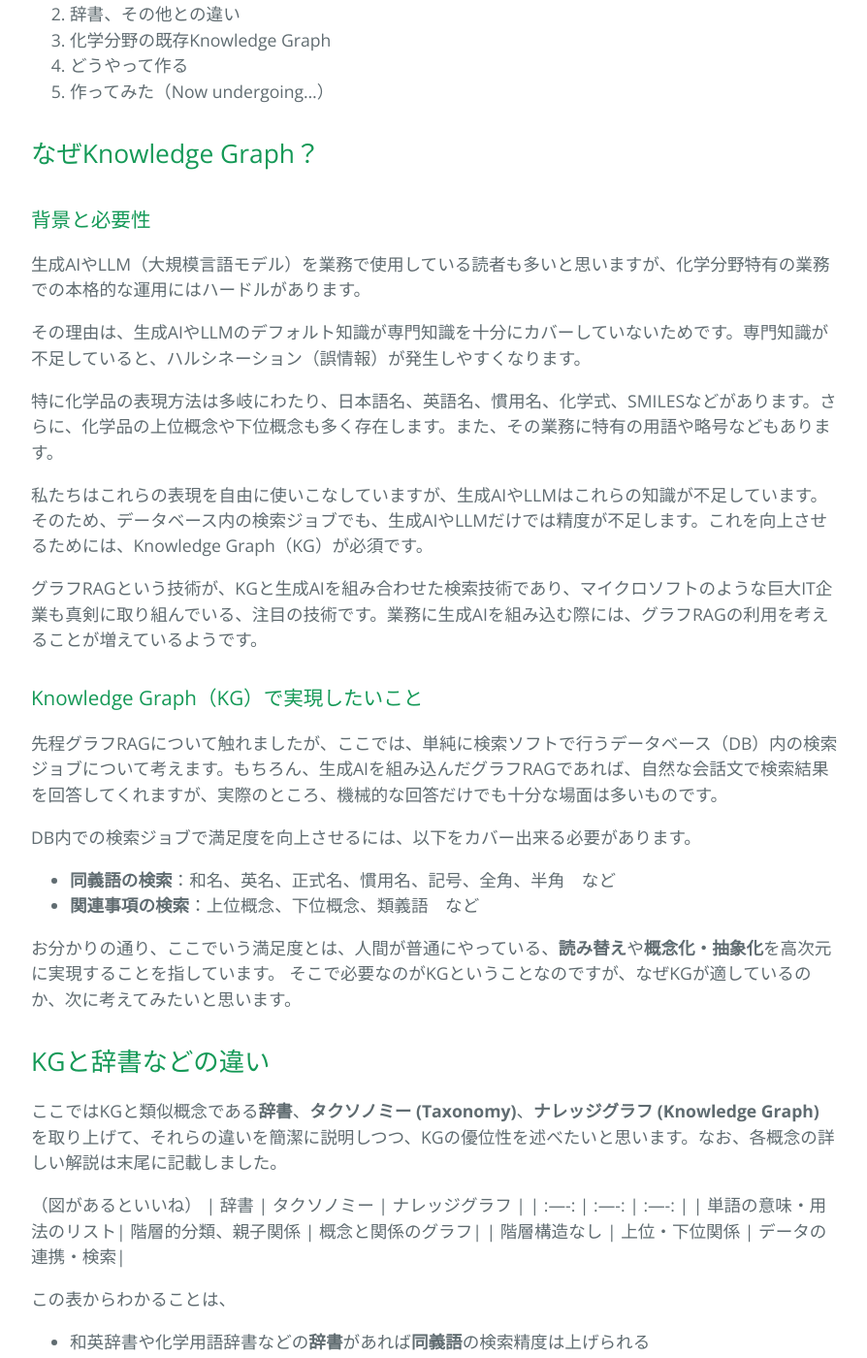
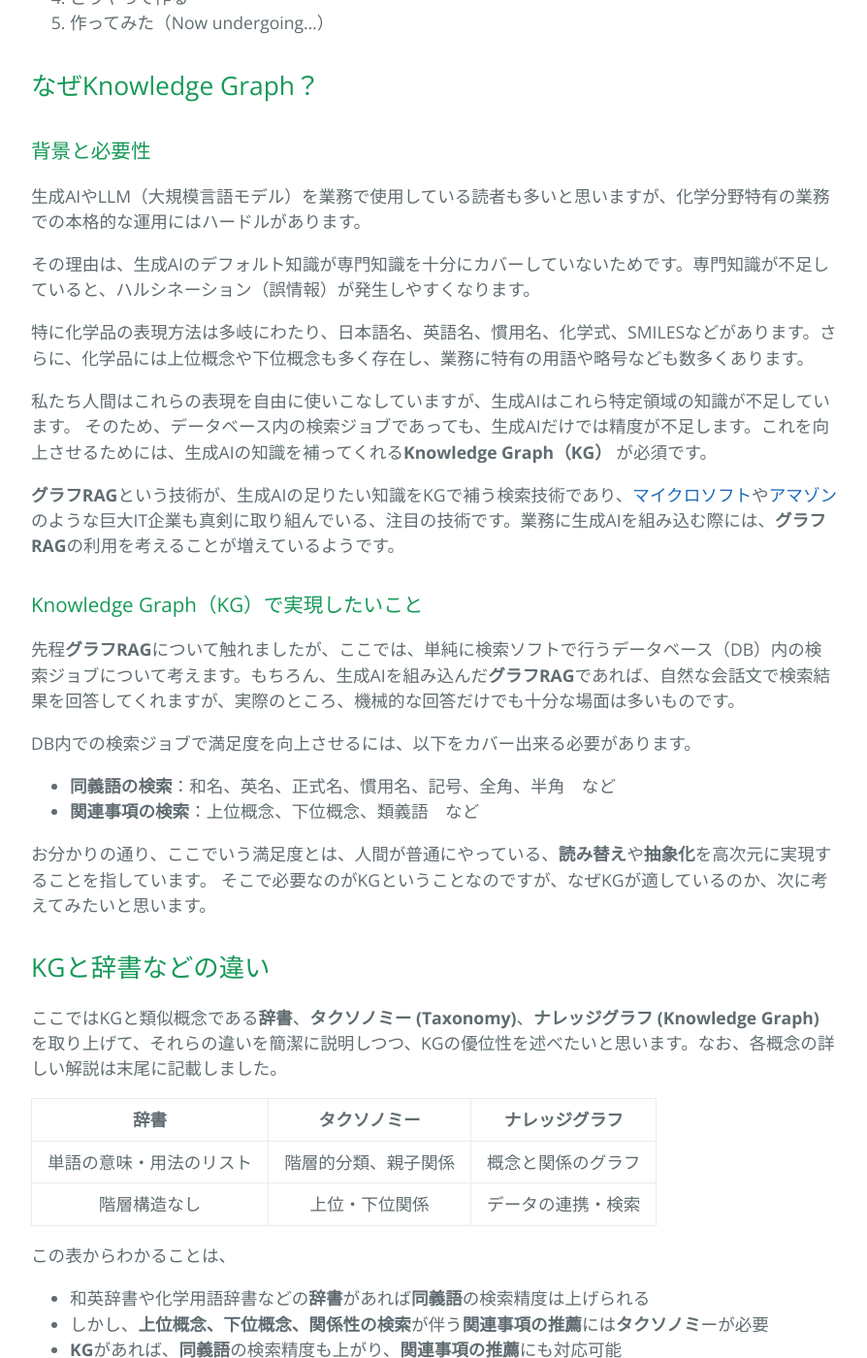
Before and after one commit to Shin-ichiro-I/Shin-ichiro-I.github.io, a Jekyll site: the page built from _posts/2025-02-14-test-blog.md, in a window 1280 px wide and 1400 px high, scrolled down 749 px. Shown: the whole window at 97% size, without its empty margins (192-1086 px from the left). Built offline with Jekyll 4.4.1, drawn with Linux system fonts in a browser that asks for light colours; some of the changed text lies outside the part shown.

Commit message:
Update 2025-02-14-test-blog.md

```diff
--- a/_posts/2025-02-14-test-blog.md
+++ b/_posts/2025-02-14-test-blog.md
@@ -4,11 +4,9 @@
 date: 2025-02-14
 ---
 
-化学企業でDXの業務に関わっている方で、話題の生成AIを業務に活用したいけど、どこから手を付けてよいかわからい、という人は多いのではないでしょうか。
+化学企業で話題の生成AIを業務に活用したいけど、使ってみたけど精度が今一つ、という人は多いのではないでしょうか。
 
-あるいは、化学系の研究者で、自分の研究活動を効率化するために、積極的に最新技術を取り入れたいと思っている方も多いのではないでしょうか。
-
-そんな方々が、ちょっと気になる**Knowledge Graph**の話です。
+そんな方々に是非とも興味を持ってもらいたい**Knowledge Graph**の話です。
 
 ## 目次
 1. なぜKnowledge Graph？
@@ -22,29 +20,28 @@
 ### 背景と必要性
 生成AIやLLM（大規模言語モデル）を業務で使用している読者も多いと思いますが、化学分野特有の業務での本格的な運用にはハードルがあります。
 
-その理由は、生成AIやLLMのデフォルト知識が専門知識を十分にカバーしていないためです。専門知識が不足していると、ハルシネーション（誤情報）が発生しやすくなります。
+その理由は、生成AIのデフォルト知識が専門知識を十分にカバーしていないためです。専門知識が不足していると、ハルシネーション（誤情報）が発生しやすくなります。
 
-特に化学品の表現方法は多岐にわたり、日本語名、英語名、慣用名、化学式、SMILESなどがあります。さらに、化学品の上位概念や下位概念も多く存在します。また、その業務に特有の用語や略号などもあります。
+特に化学品の表現方法は多岐にわたり、日本語名、英語名、慣用名、化学式、SMILESなどがあります。さらに、化学品には上位概念や下位概念も多く存在し、業務に特有の用語や略号なども数多くあります。
 
-私たちはこれらの表現を自由に使いこなしていますが、生成AIやLLMはこれらの知識が不足しています。
-そのため、データベース内の検索ジョブでも、生成AIやLLMだけでは精度が不足します。これを向上させるためには、Knowledge Graph（KG）が必須です。
+私たち人間はこれらの表現を自由に使いこなしていますが、生成AIはこれら特定領域の知識が不足しています。
+そのため、データベース内の検索ジョブであっても、生成AIだけでは精度が不足します。これを向上させるためには、生成AIの知識を補ってくれる**Knowledge Graph（KG）** が必須です。
 
-グラフRAGという技術が、KGと生成AIを組み合わせた検索技術であり、マイクロソフトのような巨大IT企業も真剣に取り組んでいる、注目の技術です。業務に生成AIを組み込む際には、グラフRAGの利用を考えることが増えているようです。
+**グラフRAG**という技術が、生成AIの足りたい知識をKGで補う検索技術であり、[マイクロソフト](https://github.com/user-attachments/assets/5e0353b7-3ca3-435c-9a66-2529697ee6a6)や[アマゾン](https://github.com/awslabs/graphrag-toolkit)のような巨大IT企業も真剣に取り組んでいる、注目の技術です。業務に生成AIを組み込む際には、**グラフRAG**の利用を考えることが増えているようです。
 
 ### Knowledge Graph（KG）で実現したいこと
-先程グラフRAGについて触れましたが、ここでは、単純に検索ソフトで行うデータベース（DB）内の検索ジョブについて考えます。もちろん、生成AIを組み込んだグラフRAGであれば、自然な会話文で検索結果を回答してくれますが、実際のところ、機械的な回答だけでも十分な場面は多いものです。
+先程**グラフRAG**について触れましたが、ここでは、単純に検索ソフトで行うデータベース（DB）内の検索ジョブについて考えます。もちろん、生成AIを組み込んだ**グラフRAG**であれば、自然な会話文で検索結果を回答してくれますが、実際のところ、機械的な回答だけでも十分な場面は多いものです。
 
 DB内での検索ジョブで満足度を向上させるには、以下をカバー出来る必要があります。
 - **同義語の検索**：和名、英名、正式名、慣用名、記号、全角、半角　など
 - **関連事項の検索**：上位概念、下位概念、類義語　など
 
-お分かりの通り、ここでいう満足度とは、人間が普通にやっている、**読み替え**や**概念化・抽象化**を高次元に実現することを指しています。
+お分かりの通り、ここでいう満足度とは、人間が普通にやっている、**読み替え**や**抽象化**を高次元に実現することを指しています。
 そこで必要なのがKGということなのですが、なぜKGが適しているのか、次に考えてみたいと思います。
 
 ## KGと辞書などの違い
 ここではKGと類似概念である**辞書**、**タクソノミー (Taxonomy)**、**ナレッジグラフ (Knowledge Graph)** を取り上げて、それらの違いを簡潔に説明しつつ、KGの優位性を述べたいと思います。なお、各概念の詳しい解説は末尾に記載しました。
 
-（図があるといいね）
 |    辞書        |  タクソノミー  |  ナレッジグラフ  |
 | :----: | :----: | :----: |
 | 単語の意味・用法のリスト| 階層的分類、親子関係 | 概念と関係のグラフ|
@@ -55,13 +52,14 @@
 - しかし、**上位概念、下位概念、関係性の検索**が伴う**関連事項の推薦**には**タクソノミ**ーが必要
 - **KG**があれば、**同義語**の検索精度も上がり、**関連事項の推薦**にも対応可能
 
-従って、**読み替え**と**概念化・抽象化**のタスクを同時にこなすことができるKGを活用するのが、目的達成への近道になります。
+従って、KGを活用することのが、目的達成への近道になります。
 
 ## 化学分野の既存KG
 KGは大変優れた知識ベースですが、膨大な情報を正しく整理する必要があるため、作成にはコストがかかる、というのも事実です。
+従って、独自のKGを持つことが他社との優位性につながる可能性があるため、自由に使える化学系のKGは、あまり出回っていないようです。
 
 ただし、論文で検索すると、いくつか化学分野のKnowledge Graphが作成されていることが分かります。
-従って、用途に合ったKGが見つけられれば、そのデータを利用するのがよいでしょう。業務特有の用語がある場合は、自分で追加する作業は発生しますが、スクラッチで作成するよりも断然短時間です。
+従って、用途に合ったKGが見つけられれば、そのデータを利用するのがよいでしょう。ただし、学術レベルで作られたKGでは業務特有の用語は含まれないため、直ちに適用するのは難しいので注意が必要です。これら業務に特有の用語は自分で追加する必要はありますが、それでも、スクラッチでKGを作成するよりも断然短時間で済みます。
 
 例として、論文検索で見つけた化学系KGのリンクを二つ載せておきます。
 
@@ -79,9 +77,11 @@
 1. 生成AIを利用する　：大規模コーパス（簡単に言うと大量の化学系技術文書）を与えて、KGを作ってもらう
 2. 既存の辞書やデータベースを活用する　：用語の定義、関係性が含まれるWikidataをベースのKGとし、そこに様々な所から抽出した情報を足していく
 
-生成AIの性能が向上したことにより、１の方法がよさそうに思いますが、ここは少し気を付けた方がよさそうです。そもそも、今回は、生成AI単独では精度不足という前提で話をしていました。従って、生成AI単独の精度でも業務に支障がないのであれば、わざわざKGを作る必要はないでしょう。ただし、既にベースとなるKGを所有しており、そのKGを更に拡張する、という場面では大いに使える可能性があります。ベースとなるKGに、足りない分野の文書、例えば、特定分野の論文や社内の技術報告書から情報を加える、ということができます。生成AIの発展速度が速いので、正確な評価をするのは難しいですが、私が試している感触では、もう一つ精度が足りないように思いますが、あくまで、その時点での個人に感想になります。
+生成AIの性能が向上したことにより、１の方法がよさそうに思いますが、ここは少し気を付ける必要があります。そもそも、今回は、生成AI単独では精度不足という前提で話をしています。従って、生成AI単独の精度でも業務に支障がないのであれば、わざわざKGを作る必要はないでしょう。ただし、既にベースとなるKGを所有しており、そのKGを更に拡張する、という場面では大いに使える可能性があります。ベースとなるKGに、足りない分野の文書、例えば、特定分野の論文や社内の技術報告書から情報を加える、ということができます。これを行うツールは多数存在しますが、この分野の発展速度は速いので、ツールの例はご自身で探されることを推奨します。ちなみに、私が試している感触では、もう一つ精度が足りない、との印象です。
 
 やはり、本命は２の方法だと思います。**Wikidata**という単語を初めて聞いた、という人のために補足すると、**Wikipedia**のデータ版が**Wikidata**になります。そして、**Wikipedia**は、用語の上位・下位の関係性などの情報も付随しており、オントロジーと言えるようなデータソースです。PythonやSPARQLといったプログラミング言語を使って、**Wikipedia**から所望のデータをダウンロードすることができます。**Wikipedia**から抽出した情報をもとにベースKGを作成し、そこに必要な情報を加えていけば、比較的短期間でオリジナルKGを作成することができるでしょう。
+
+
 
 最後に、KGを作成する際に気を付けておいた方がよい点を挙げておきます。
 
```
